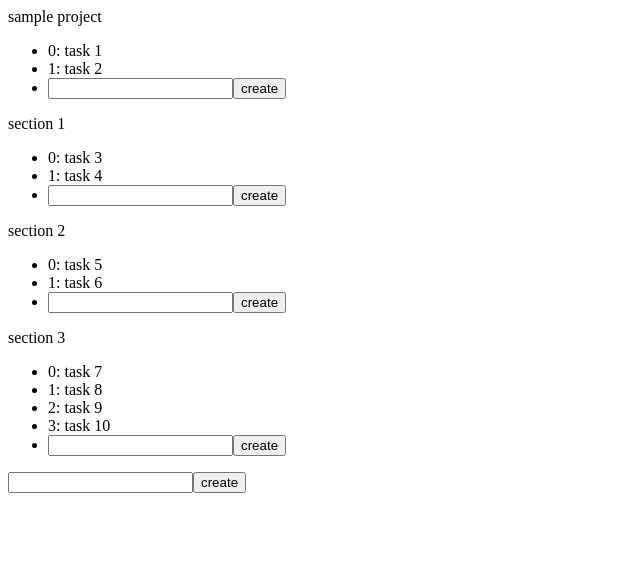
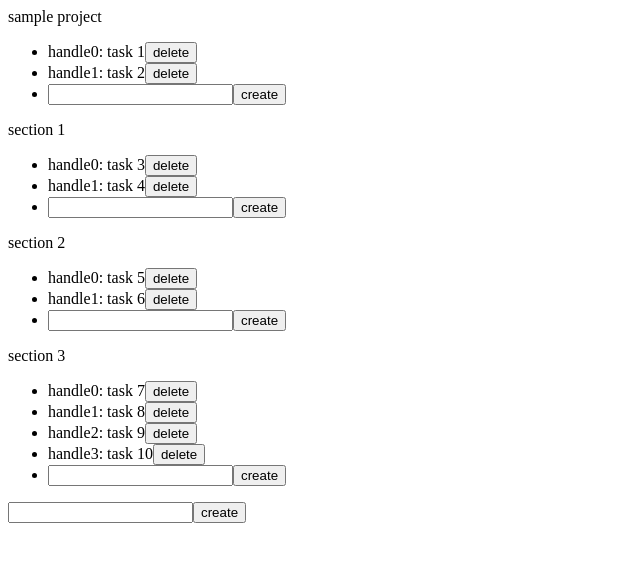
Before and after one commit to koki-develop/todobox, a React (Vite) app in the folder frontend/: page /projects/1 in a window 1280 px wide. Shown: the top 562 px of the page, without its empty margins (0-640 px from the left). Built offline with nearby package versions, Linux system fonts and the light colour scheme.

Commit message:
タスクの削除機能を追加

```diff
--- a/frontend/src/components/model/section/SectionList.tsx
+++ b/frontend/src/components/model/section/SectionList.tsx
@@ -13,6 +13,7 @@ export type SectionListProps = {
 
   onCreateSection: (section: Section) => void;
   onCreateTask: (task: Task) => void;
+  onDeleteTask: (task: Task) => void;
   onClickTask: (task: Task) => void;
   onSelectTask: (task: Task) => void;
   onMultiSelectTask: (task: Task) => void;
@@ -26,6 +27,7 @@ const SectionList: React.VFC<SectionListProps> = React.memo((props) => {
     selectedTasks,
     onCreateSection,
     onCreateTask,
+    onDeleteTask,
     onClickTask,
     onSelectTask,
     onMultiSelectTask,
@@ -79,6 +81,7 @@ const SectionList: React.VFC<SectionListProps> = React.memo((props) => {
                       sectionId={sectionWithTasks.section.id}
                       tasks={sectionWithTasks.tasks}
                       selectedTasks={selectedTasks}
+                      onDeleteTask={onDeleteTask}
                       onCreateTask={onCreateTask}
                       onClickTask={onClickTask}
                       onSelectTask={onSelectTask}
--- a/frontend/src/components/model/task/TaskList.tsx
+++ b/frontend/src/components/model/task/TaskList.tsx
@@ -10,6 +10,7 @@ export type TaskListProps = {
   selectedTasks: Task[];
 
   onCreateTask: (task: Task) => void;
+  onDeleteTask: (task: Task) => void;
   onClickTask: (task: Task) => void;
   onSelectTask: (task: Task) => void;
   onMultiSelectTask: (task: Task) => void;
@@ -21,6 +22,7 @@ const TaskList: React.VFC<TaskListProps> = React.memo((props) => {
     tasks,
     selectedTasks,
     onCreateTask,
+    onDeleteTask,
     onClickTask,
     onSelectTask,
     onMultiSelectTask,
@@ -63,6 +65,7 @@ const TaskList: React.VFC<TaskListProps> = React.memo((props) => {
                 key={task.id}
                 task={task}
                 selectedTasks={selectedTasks}
+                onDelete={onDeleteTask}
                 onClick={onClickTask}
                 onSelect={onSelectTask}
                 onMultiSelect={onMultiSelectTask}
--- a/frontend/src/components/model/task/TaskListItem.tsx
+++ b/frontend/src/components/model/task/TaskListItem.tsx
@@ -6,13 +6,15 @@ export type TaskListItemProps = {
   task: Task;
   selectedTasks: Task[];
 
+  onDelete: (task: Task) => void;
   onClick: (task: Task) => void;
   onSelect: (task: Task) => void;
   onMultiSelect: (task: Task) => void;
 };
 
 const TaskListItem: React.VFC<TaskListItemProps> = React.memo((props) => {
-  const { task, selectedTasks, onClick, onSelect, onMultiSelect } = props;
+  const { task, selectedTasks, onClick, onSelect, onMultiSelect, onDelete } =
+    props;
 
   const selected = useMemo(() => {
     return selectedTasks.some((selectedTask) => selectedTask.id === task.id);
@@ -33,18 +35,23 @@ const TaskListItem: React.VFC<TaskListItemProps> = React.memo((props) => {
     [onClick, onMultiSelect, onSelect, task]
   );
 
+  const handleDelete = useCallback(() => {
+    onDelete(task);
+  }, [onDelete, task]);
+
   return (
     <Draggable draggableId={task.id} index={task.index}>
       {(provided) => (
         <li
           ref={provided.innerRef}
           {...provided.draggableProps}
-          {...provided.dragHandleProps}
           onClick={handleClick}
         >
+          <span {...provided.dragHandleProps}>handle</span>
           <span style={{ fontWeight: selected ? "bold" : undefined }}>
             {task.index}: {task.title}
           </span>
+          <button onClick={handleDelete}>delete</button>
         </li>
       )}
     </Draggable>
--- a/frontend/src/components/pages/ProjectPage/ProjectPage.tsx
+++ b/frontend/src/components/pages/ProjectPage/ProjectPage.tsx
@@ -51,10 +51,18 @@ const ProjectPage: React.VFC = React.memo(() => {
   );
 
   const handleCreateTask = useCallback(
-    (task: Task) => {
-      setTasks(sortTasks(sections, [...tasks, task]));
+    (createdTask: Task) => {
+      setTasks(sortTasks(sections, [...tasks, createdTask]));
     },
     [sections, tasks]
+  );
+
+  const handleDeleteTask = useCallback(
+    (deletedTask: Task) => {
+      // FIXME: index の振り直しをする
+      setTasks(tasks.filter((task) => task.id !== deletedTask.id));
+    },
+    [tasks]
   );
 
   const handleClickTask = useCallback((task: Task) => {
@@ -202,6 +210,7 @@ const ProjectPage: React.VFC = React.memo(() => {
                   tasks={noSectionTasks}
                   selectedTasks={selectedTasks}
                   onCreateTask={handleCreateTask}
+                  onDeleteTask={handleDeleteTask}
                   onClickTask={handleClickTask}
                   onSelectTask={handleSelectTask}
                   onMultiSelectTask={handleMultiSelectTask}
@@ -214,6 +223,7 @@ const ProjectPage: React.VFC = React.memo(() => {
                 selectedTasks={selectedTasks}
                 onCreateSection={handleCreateSection}
                 onCreateTask={handleCreateTask}
+                onDeleteTask={handleDeleteTask}
                 onClickTask={handleClickTask}
                 onSelectTask={handleSelectTask}
                 onMultiSelectTask={handleMultiSelectTask}
```
